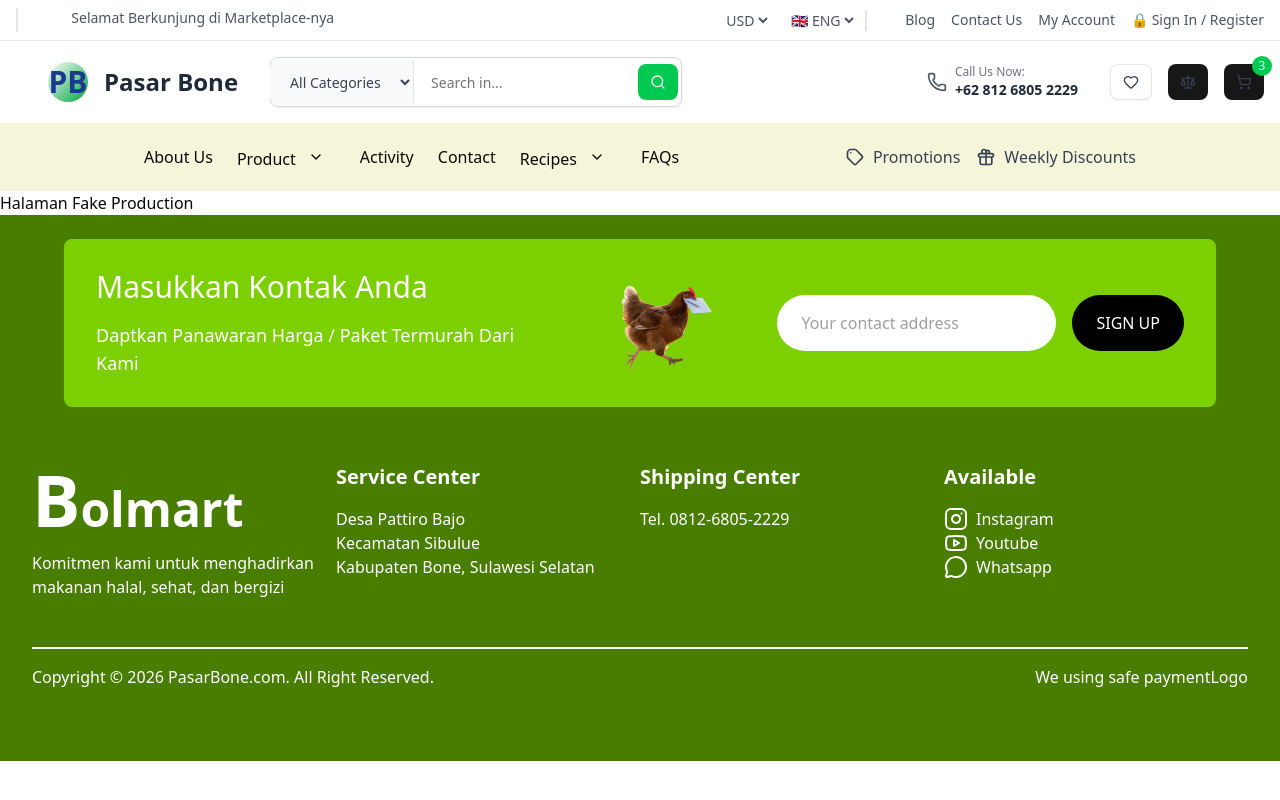
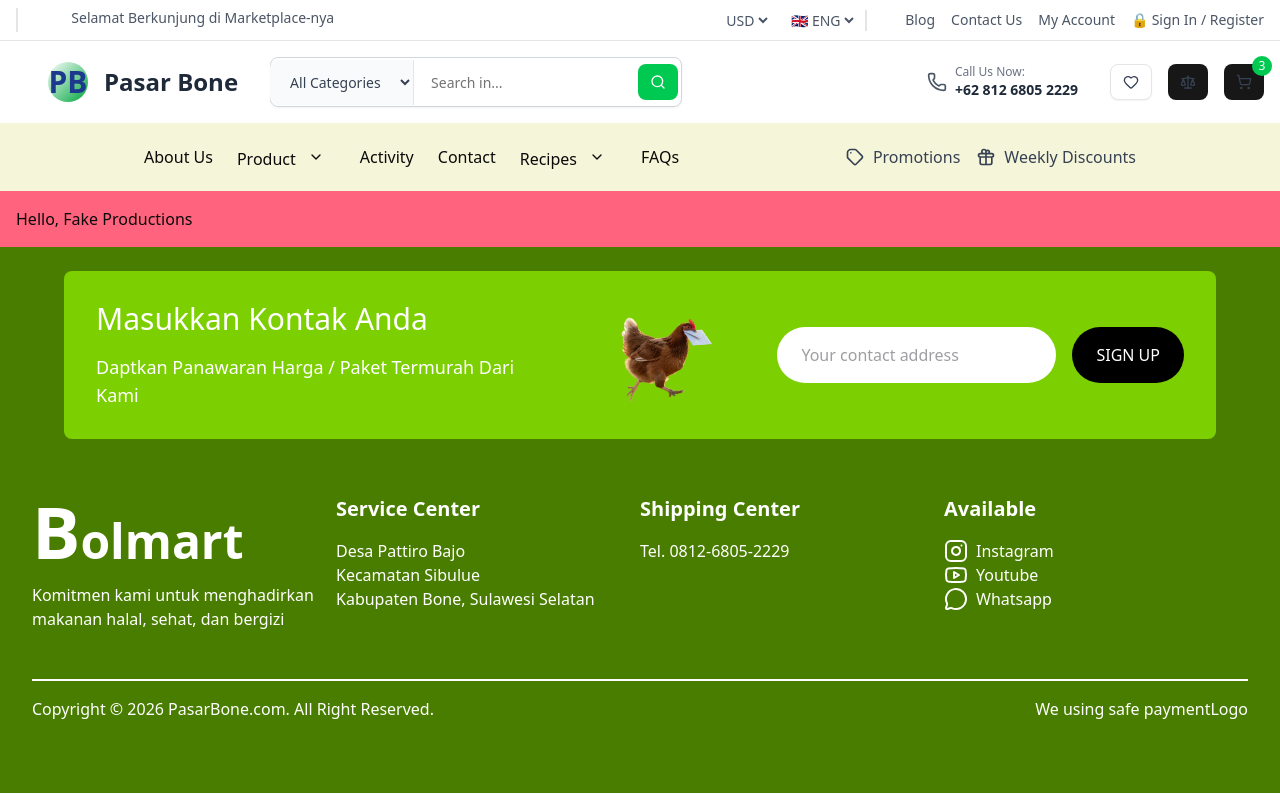
Before and after one commit to bahasacoder/pbfarm, a Next.js app: page /fake in a window 1280 px wide. Built offline with nearby package versions, Linux system fonts and the light colour scheme.

Commit message:
Update FakePage component header and content

```diff
--- a/app/fake/page.tsx
+++ b/app/fake/page.tsx
@@ -1,11 +1,9 @@
-import React from "react";
-import ProductList from "@/components/product-list"
-
 
 export default function FakePage() {
   return (
     <>
-        <div>Halaman Fake Production</div>
+      <h1 className="bg-rose-400 p-4">Hello, Fake Productions</h1>
     </>
+
   )
 }
```
